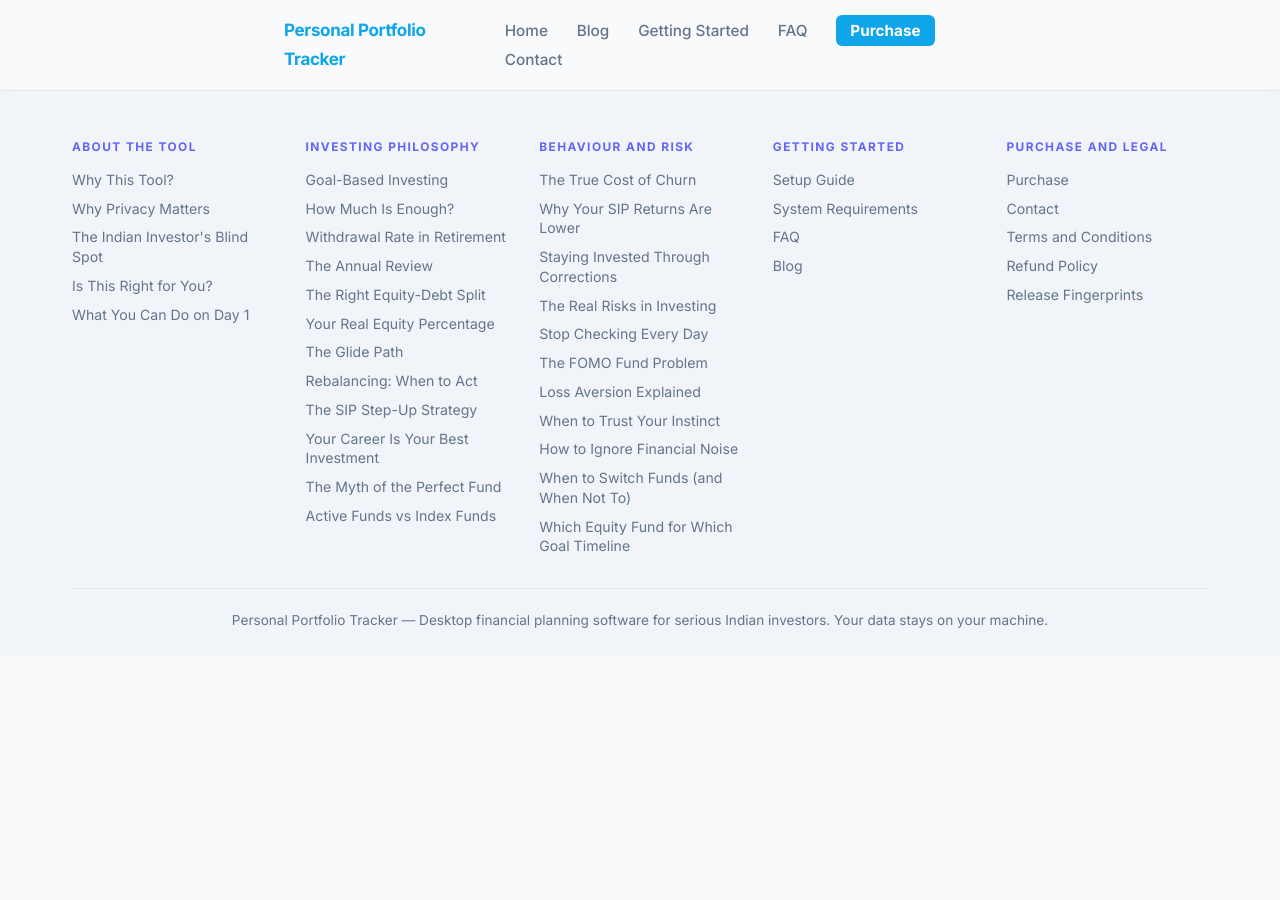
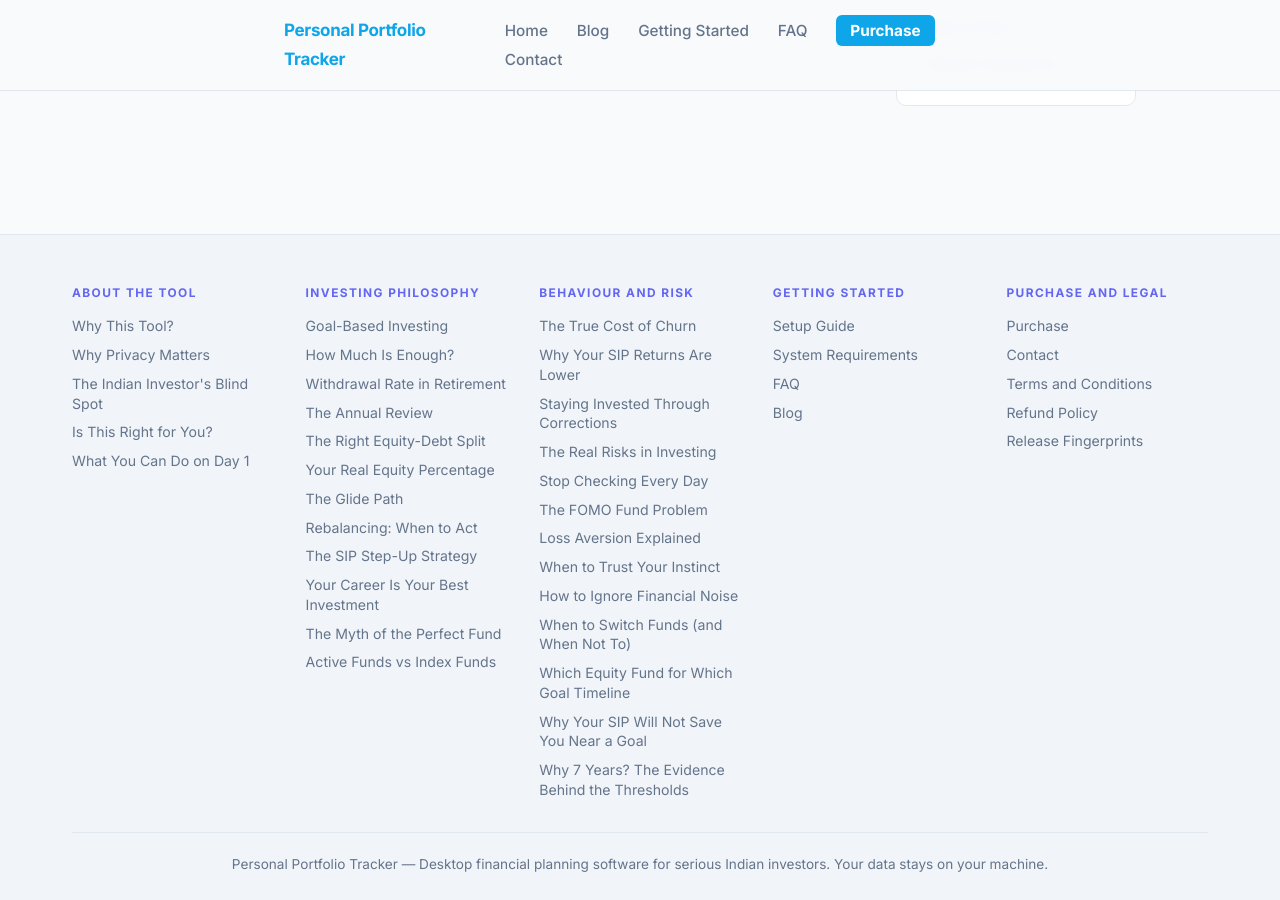
Before and after one commit to srikrishna2024/portfolio-tracker-blog, a Jekyll site: the page built from blog/index.html, in a window 1280 px wide and 900 px high, scrolled down 2635 px. Built offline with Jekyll 4.4.1, drawn with Linux system fonts in a browser that asks for light colours; before the commit the page ends 3291 px from its top, so only the background shows below that; some of the changed text lies outside the part shown.

Commit message:
blog: add why-7-years and equity-dampening posts to navigation

```diff
--- a/_includes/sidebar.html
+++ b/_includes/sidebar.html
@@ -47,6 +47,8 @@
       <li><a href="{{ '/ignoring-noise/' | relative_url }}" class="sidebar-post-link">How to Ignore Financial Noise</a></li>
       <li><a href="{{ '/blog/2026/06/when-to-switch-funds/' | relative_url }}" class="sidebar-post-link">When to Switch Funds (and When Not To)</a></li>
       <li><a href="{{ '/blog/2026/06/fund-category-timeline-matching/' | relative_url }}" class="sidebar-post-link">Which Equity Fund for Which Goal Timeline</a></li>
+      <li><a href="{{ '/blog/2026/06/equity-dampening-effect/' | relative_url }}" class="sidebar-post-link">Why Your SIP Will Not Save You Near a Goal</a></li>
+      <li><a href="{{ '/blog/2026/06/why-7-years-fund-timeline-evidence/' | relative_url }}" class="sidebar-post-link">Why 7 Years? The Evidence Behind the Thresholds</a></li>
     </ul>
   </div>
 
--- a/_layouts/default.html
+++ b/_layouts/default.html
@@ -75,6 +75,8 @@
           <a href="{{ '/ignoring-noise/' | relative_url }}">How to Ignore Financial Noise</a>
           <a href="{{ '/blog/2026/06/when-to-switch-funds/' | relative_url }}">When to Switch Funds (and When Not To)</a>
           <a href="{{ '/blog/2026/06/fund-category-timeline-matching/' | relative_url }}">Which Equity Fund for Which Goal Timeline</a>
+          <a href="{{ '/blog/2026/06/equity-dampening-effect/' | relative_url }}">Why Your SIP Will Not Save You Near a Goal</a>
+          <a href="{{ '/blog/2026/06/why-7-years-fund-timeline-evidence/' | relative_url }}">Why 7 Years? The Evidence Behind the Thresholds</a>
         </div>
 
         <div class="footer-col">
--- a/_layouts/home.html
+++ b/_layouts/home.html
@@ -73,6 +73,8 @@
           <a href="{{ '/ignoring-noise/' | relative_url }}">How to Ignore Financial Noise</a>
           <a href="{{ '/blog/2026/06/when-to-switch-funds/' | relative_url }}">When to Switch Funds (and When Not To)</a>
           <a href="{{ '/blog/2026/06/fund-category-timeline-matching/' | relative_url }}">Which Equity Fund for Which Goal Timeline</a>
+          <a href="{{ '/blog/2026/06/equity-dampening-effect/' | relative_url }}">Why Your SIP Will Not Save You Near a Goal</a>
+          <a href="{{ '/blog/2026/06/why-7-years-fund-timeline-evidence/' | relative_url }}">Why 7 Years? The Evidence Behind the Thresholds</a>
         </div>
 
         <div class="footer-col">
--- a/_layouts/wide.html
+++ b/_layouts/wide.html
@@ -71,6 +71,8 @@
           <a href="{{ '/ignoring-noise/' | relative_url }}">How to Ignore Financial Noise</a>
           <a href="{{ '/blog/2026/06/when-to-switch-funds/' | relative_url }}">When to Switch Funds (and When Not To)</a>
           <a href="{{ '/blog/2026/06/fund-category-timeline-matching/' | relative_url }}">Which Equity Fund for Which Goal Timeline</a>
+          <a href="{{ '/blog/2026/06/equity-dampening-effect/' | relative_url }}">Why Your SIP Will Not Save You Near a Goal</a>
+          <a href="{{ '/blog/2026/06/why-7-years-fund-timeline-evidence/' | relative_url }}">Why 7 Years? The Evidence Behind the Thresholds</a>
         </div>
 
         <div class="footer-col">
```
